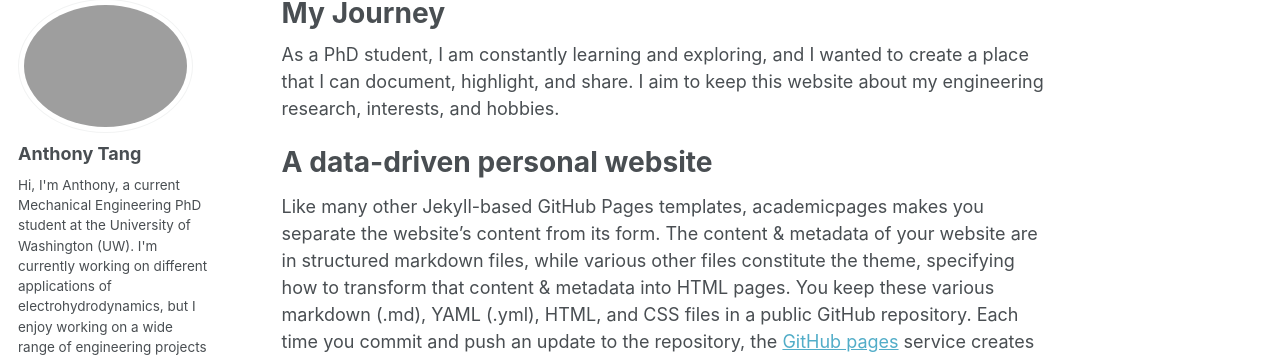
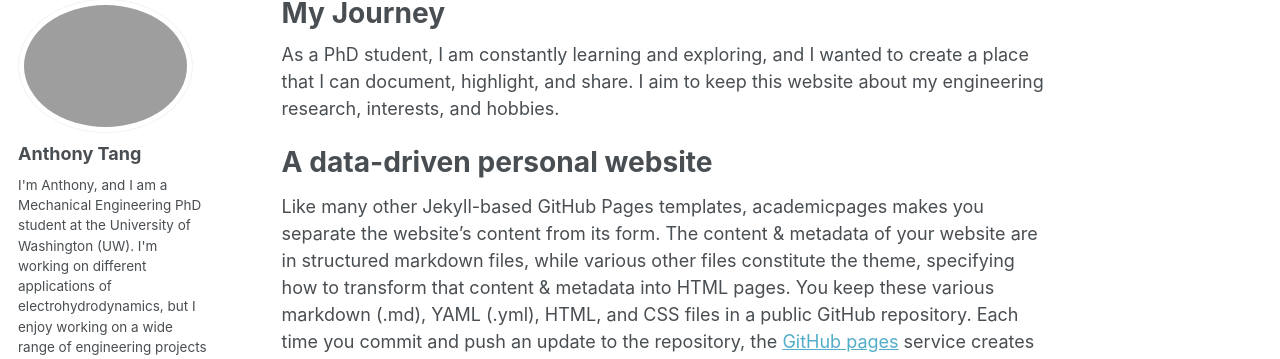
Before and after one commit to antang808/academic, a Jekyll site: the page built from _pages/about.md, in a window 1280 px wide. Shown: the part 119-478 px from the top of the page. Built offline with Jekyll 4.4.1, drawn with Linux system fonts in a browser that asks for light colours; some web fonts are replaced.

Commit message:
Update _config.yml

```diff
--- a/_config.yml
+++ b/_config.yml
@@ -82,7 +82,7 @@ analytics:
 author:
   name             : "Anthony Tang"
   avatar           : "alaska.jpg"
-  bio              : "Hi, I'm Anthony, a current Mechanical Engineering PhD student at the University of Washington (UW).  I'm currently working on different applications of electrohydrodynamics, but I enjoy working on a wide range of engineering projects"
+  bio              : "I'm Anthony, and I am a Mechanical Engineering PhD student at the University of Washington (UW).  I'm working on different applications of electrohydrodynamics, but I enjoy working on a wide range of engineering projects"
   location         : "Seattle, WA"
   employer         :
   #pubmed           : "https://www.ncbi.nlm.nih.gov/pubmed/?term=john+snow"
```
